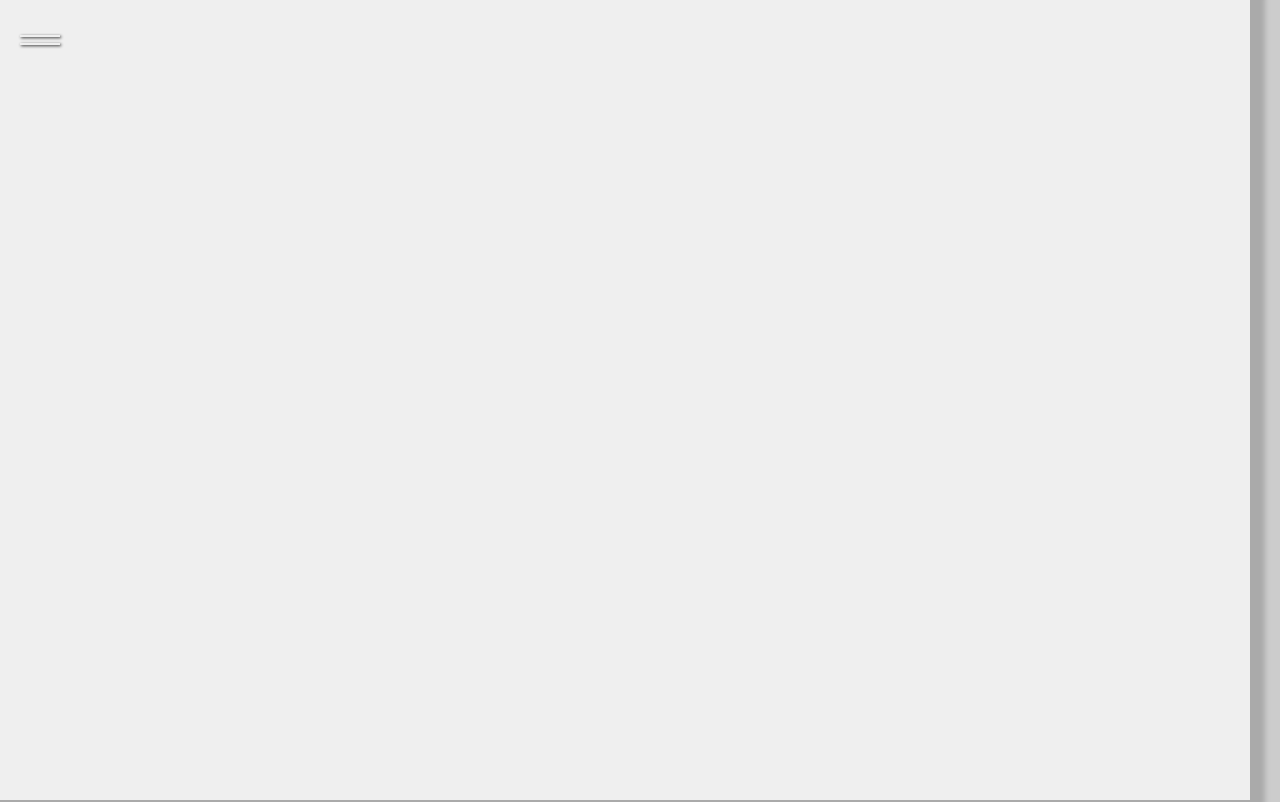
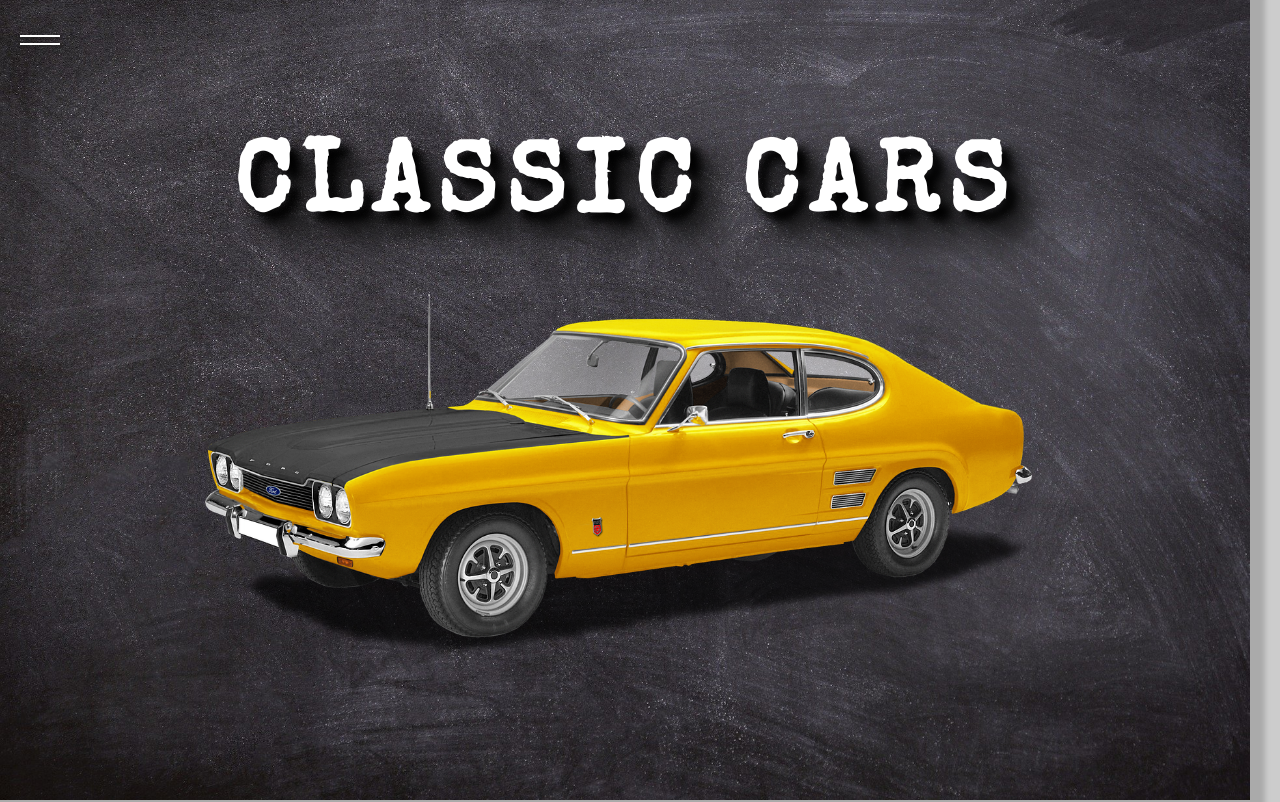
Before and after one commit to imonweb/CC-Classic-Cars, a website built with webpack: page src/index.html in a window 1280 px wide. Shown: the top 802 px of the page. Built offline with nearby package versions, Linux system fonts and the light colour scheme.

Commit message:
section 1

```diff
--- a/src/css/main.scss
+++ b/src/css/main.scss
@@ -21,11 +21,11 @@ body {
   padding-right: 3rem;
 }
 
-// .center {
-//   display: flex;
-//   justify-content: center;
-//   align-items: center;
-// }
+.center {
+  display: flex;
+  justify-content: center;
+  align-items: center;
+}
 
 
 /* ====== Menu ====== */
@@ -37,17 +37,20 @@ body {
   top: 2rem;
   left: 2rem;
   z-index: 10;
-  display: flex;
+  // display: flex;
   flex-direction: column;
-  justify-content: center;
-  align-items: center;
+  // justify-content: center;
+  // align-items: center;
   cursor: pointer;
   // transform: rotate(45deg);
   transition: all 0.5s;
 
+
   &.change {
     transform: rotate(45deg);
     left: 15vw;
+
+    /*  This has space .change .menu-line-1 */
     .menu-line-1 {
       transform: rotate(270deg) translateX(-.4rem);
     }
@@ -59,14 +62,14 @@ body {
   .menu-line {
     width: 100%;
     height: .2rem;
-    color: #fff;
+    background-color: #fff;
     margin: .3rem 0;
     box-shadow: .1rem .1rem .3rem #222;
     transition: transform .5s;
   }
 
+} /*  menu end */
 
-}
 
 
 /* ====== Navbar ====== */
@@ -123,4 +126,32 @@ section {
     left: 15vw;
     transform: rotateY(10deg);
   }
+
+  .section-heading {
+    font-size: 10rem;
+    font-weight: bolder;
+    color: #fff;
+    margin-bottom: 10rem;
+    letter-spacing: 1rem;
+    text-align: center;
+    text-shadow: .3rem .3rem .5rem #555;
+  }
 }
+
+
+/* ====== Section 1 ====== */
+.section-1 {
+  flex-direction: column;
+  background: url("../images/bg-section1.jpg") center no-repeat;
+  background-size: cover;
+
+  .section-1-heading {
+    margin-bottom: 3rem;
+    text-transform: uppercase;
+    text-shadow: 1rem 1rem 1rem #000, 2rem 2rem 2rem #111, 3rem 3rem 3rem #222;
+  }
+
+  .section-1-img {
+    width: 70%;
+  }
+} /*  section 1 end */
--- a/src/index.html
+++ b/src/index.html
@@ -11,7 +11,7 @@
 </head>
 <body>
   <!-- Menu -->
-  <div class="menu target">
+  <div class="menu target center">
     <div class="menu-line menu-line-1"></div>
     <div class="menu-line menu-line-2"></div>
   </div> <!-- menu -->
@@ -27,31 +27,42 @@
 
   <!-- Section 1 start -->
   <div class="wrapper">
-    <section class="section-1 target" id="home"></section>
+    <section class="section-1 target center" id="home">
+      <h1 class="section-heading section-1-heading">Classic Cars</h1>
+      <img src="images/car-section1.png" alt="car1" class="section-1-img">
+    </section>
   </div>
   <!-- Section 1 end -->
 
   <!-- Section 2 start -->
   <div class="wrapper">
-    <section class="section-2 target" id="popular-cars"></section>
+    <section class="section-2 target" id="popular-cars">
+
+    </section>
   </div>
   <!-- Section 2 end -->
 
   <!-- Section 3 start -->
   <div class="wrapper">
-    <section class="section-3 target" id="video-gallery"></section>
+    <section class="section-3 target" id="video-gallery">
+
+    </section>
   </div>
   <!-- Section 3 end -->
 
   <!-- Section 4 start -->
   <div class="wrapper">
-    <section class="section-4 target" id="image-gallery"></section>
+    <section class="section-4 target" id="image-gallery">
+
+    </section>
   </div>
   <!-- Section 4 end -->
 
   <!-- Section 5 start -->
   <div class="wrapper">
-    <section class="section-5 target" id="contact"></section>
+    <section class="section-5 target" id="contact">
+
+    </section>
   </div>
   <!-- Section 5 end -->
 
--- a/src/js/app.js
+++ b/src/js/app.js
@@ -6,8 +6,8 @@ document.querySelector('.menu').addEventListener('click', () => {
 
 document.querySelectorAll('.wrapper').forEach((item) => {
   item.addEventListener('click', () => {
-     document.querySelectorAll('.target').forEach((item) => {
-    item.classList.toggle('remove');
+    document.querySelectorAll('.target').forEach((item) => {
+      item.classList.remove('change');
   })
   })
 })
```
